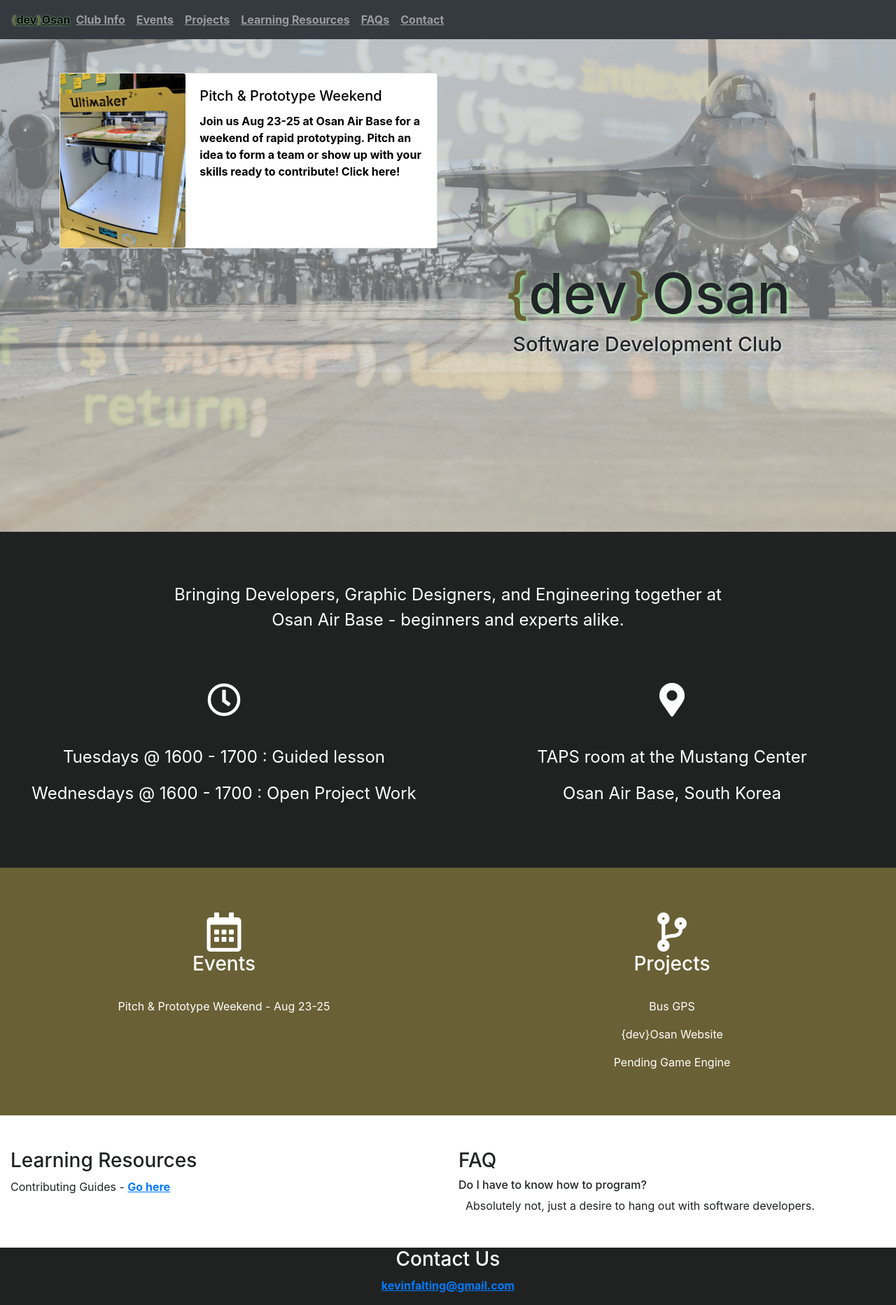
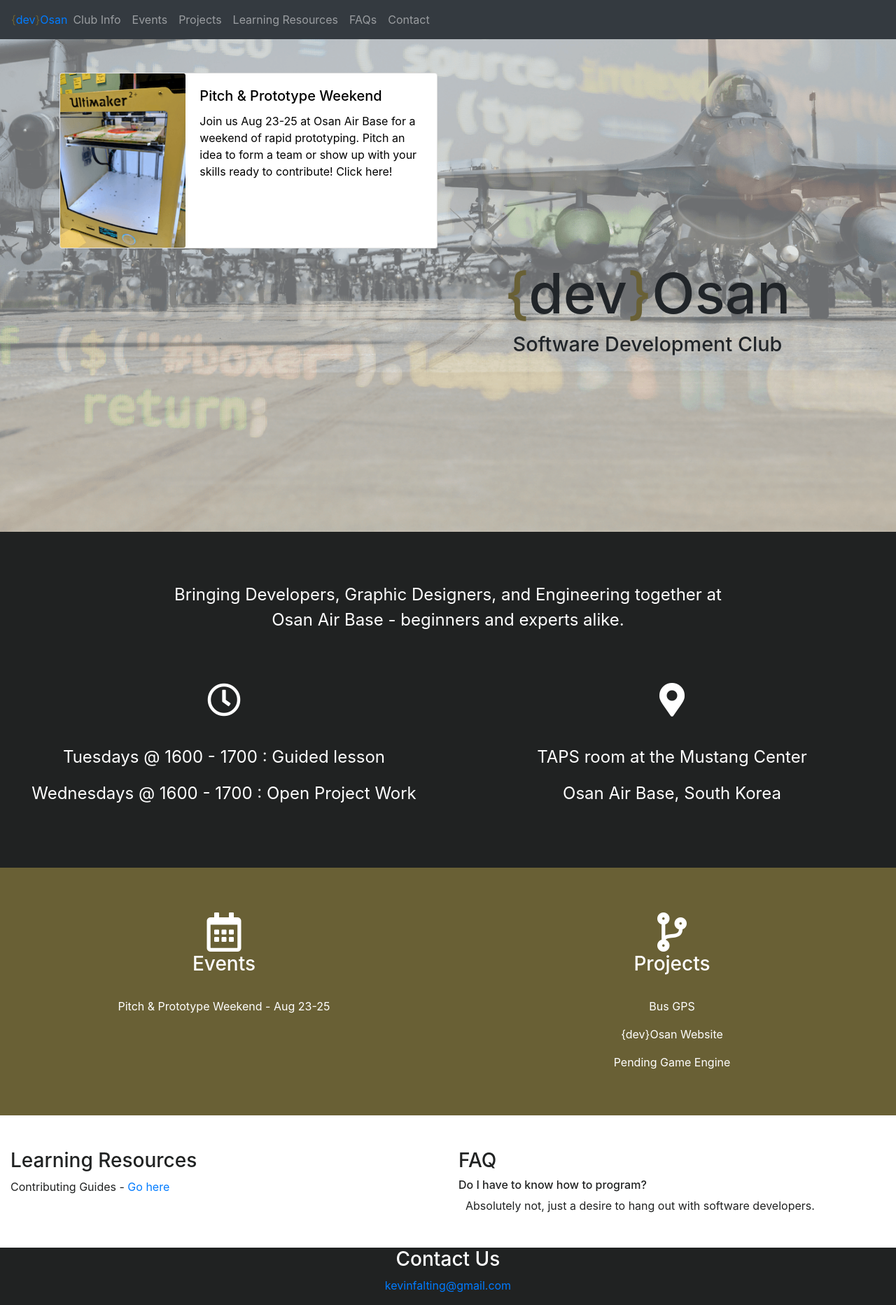
Before and after one commit to sigonasr2/dev-osan.github.io, a PHP site: page / in a window 1280 px wide. Shown: the whole page at 70% size. Run offline with PHP 8.4, Linux system fonts and the light colour scheme; some libraries are stand-ins or nearby versions.

```diff
--- a/styles.css
+++ b/styles.css
@@ -58,26 +58,8 @@ h1 {
   font-size: 5em;
 }
 
-h1.devOsan{
-	text-shadow: 2px 2px 6px #AAFFAA;
-}
-
-a.devOsan{
-	text-shadow: 0px 0px 2px #AAFFAA;
-	color:black;
-}
-
-h4.devOsan{
-	text-shadow: 1px 1px 3px white;
-}
-
 h4 {
   font-size: 1.8em;
-}
-
-a {
-  font-weight: bold;
-  text-decoration: underline;
 }
 
 .vision-statement {
```
